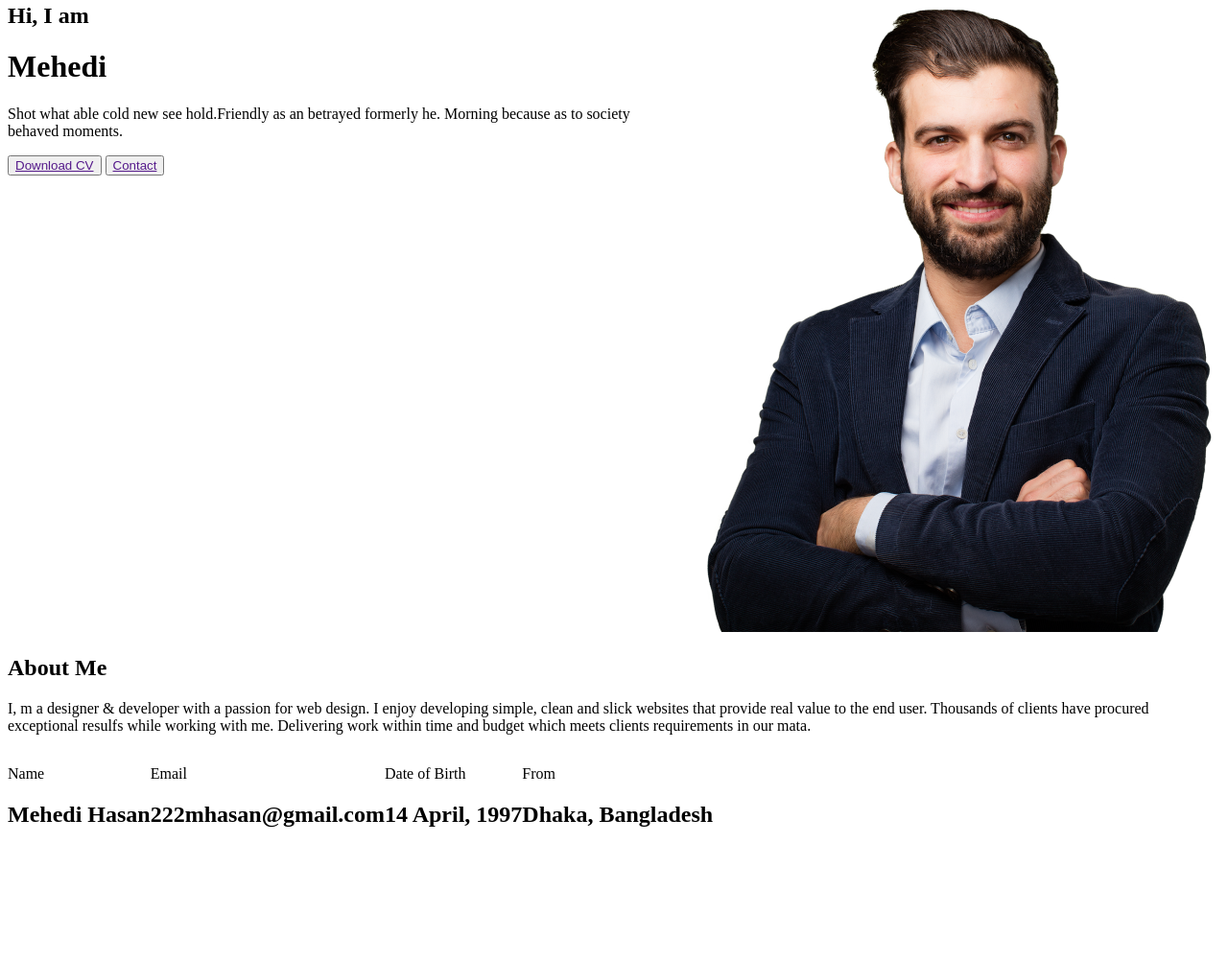
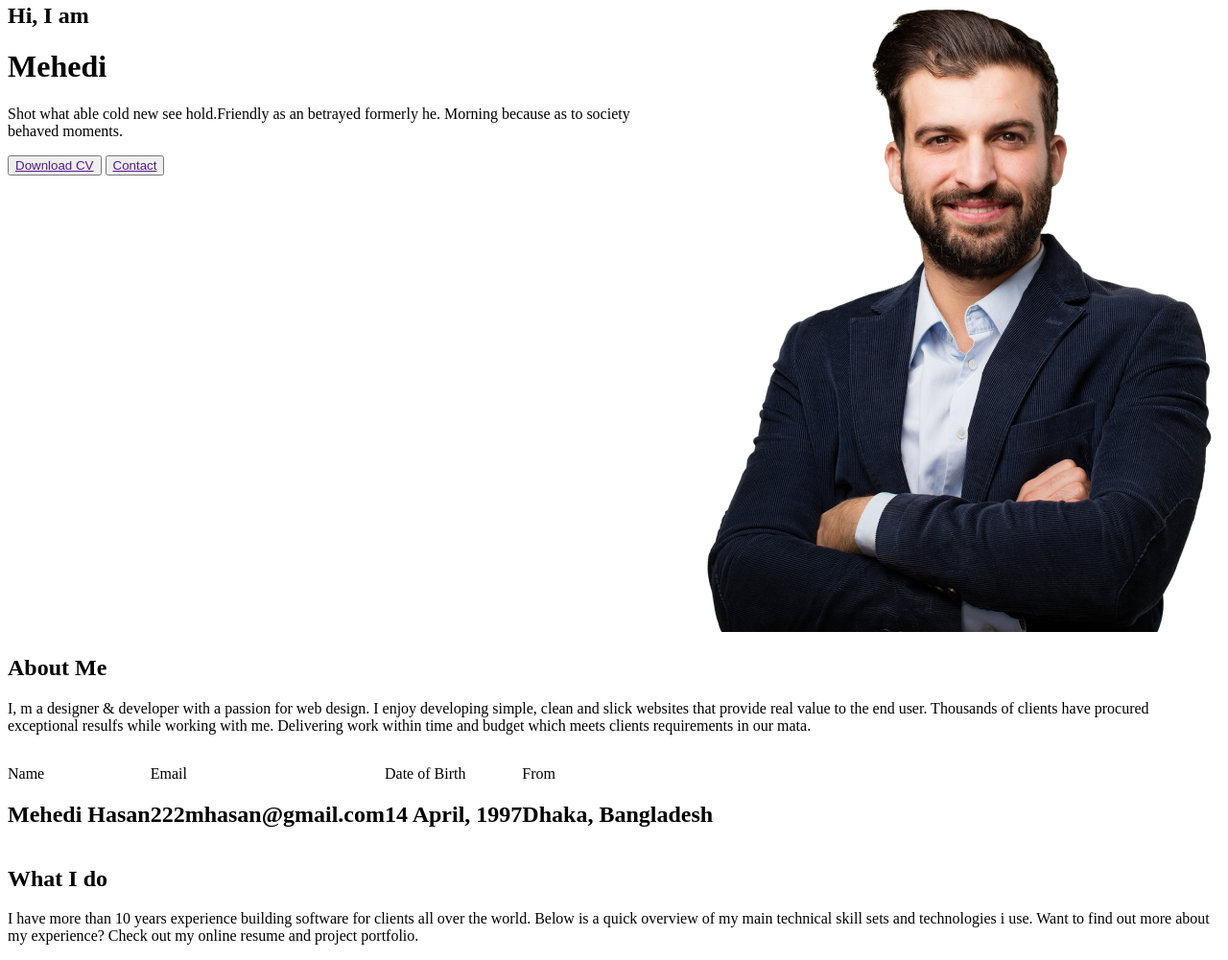
Before and after one commit to 222mhasan/web-developer-portfolio, a plain HTML site: page index.html in a window 1280 px wide. Shown: the part 111-1112 px from the top of the page at 96% size. Before the commit the page ends 1002 px from the top, so only its background shows below. Drawn offline with Linux system fonts and the light colour scheme.

Commit message:
What I Do Added section added

```diff
--- a/index.html
+++ b/index.html
@@ -49,7 +49,7 @@
     <!-- Main Area Starts -->
 
     <main>
-        <!-- About Section -->
+        <!-- About Section  -->
         <div class="about_area">
             <h2>About Me</h2>
             <p>I, m a designer & developer with a passion for web design. I enjoy developing simple, clean and slick websites that provide real value to the end user. Thousands of clients have procured exceptional resulfs while working with me. Delivering work within time and budget which meets clients requirements in our mata.</p>
@@ -78,6 +78,12 @@
 
         </div>
 
+        <!-- What I do section -->
+        <div class="what_I_do">
+            <h2>What I do</h2>
+            <p>I have more than 10 years experience building software for clients all over the world. Below is a quick overview of my main technical skill sets and technologies i use. Want to find out more about my experience? Check out my online resume and project portfolio.</p>
+
+        </div>
     </main>
 
     <!-- Main Area Starts -->
```
